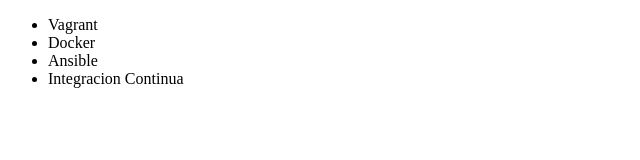
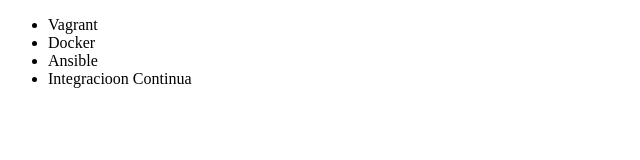
Before and after one commit to cesarrigo/alura-git, a plain HTML site: page index.html in a window 1280 px wide. Shown: the full height of the page, 0-640 px from the left. Drawn offline with Linux system fonts and the light colour scheme.

```diff
--- a/index.html
+++ b/index.html
@@ -9,7 +9,7 @@
             <li>Vagrant</li>
             <li>Docker</li>
             <li>Ansible</li>
-            <li>Integracion Continua</li>
+            <li>Integracioon Continua</li>
         </ul>
     </body>
 </html>
```
